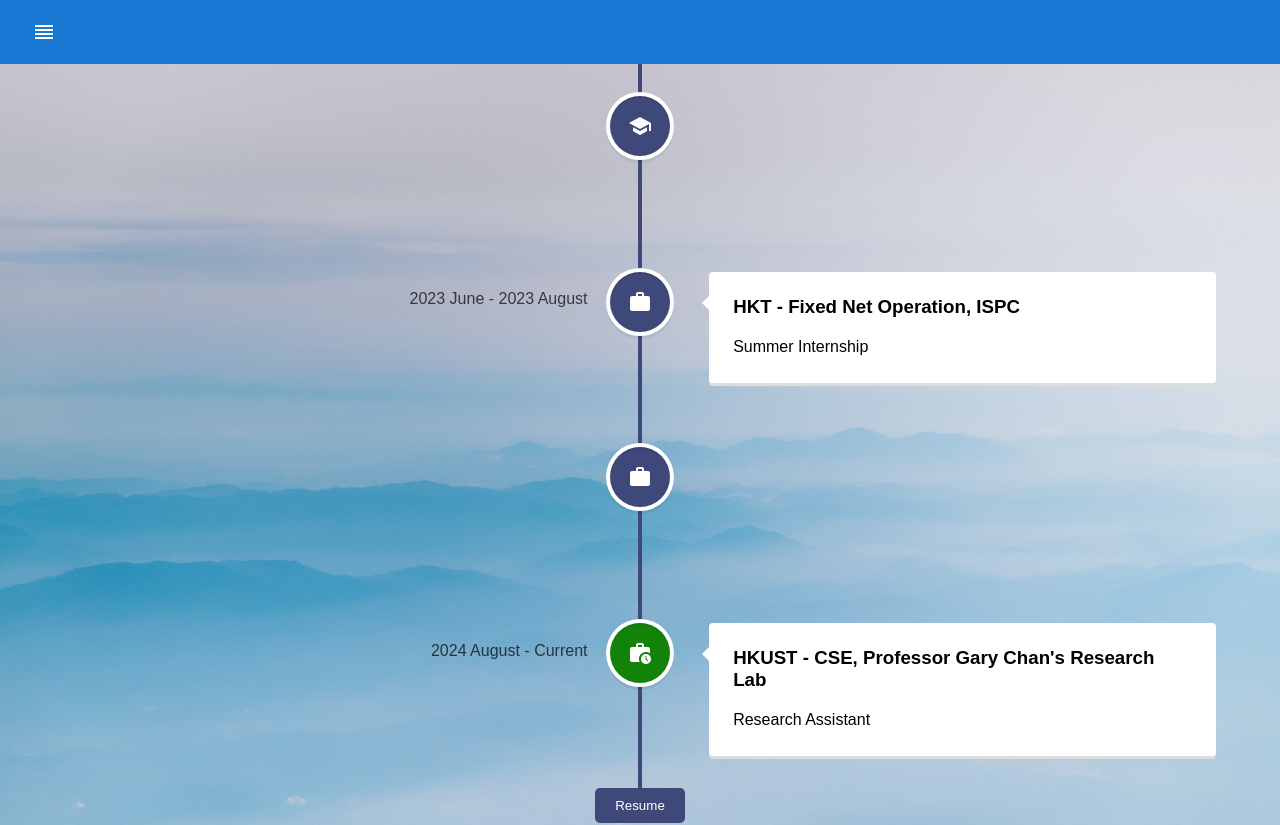
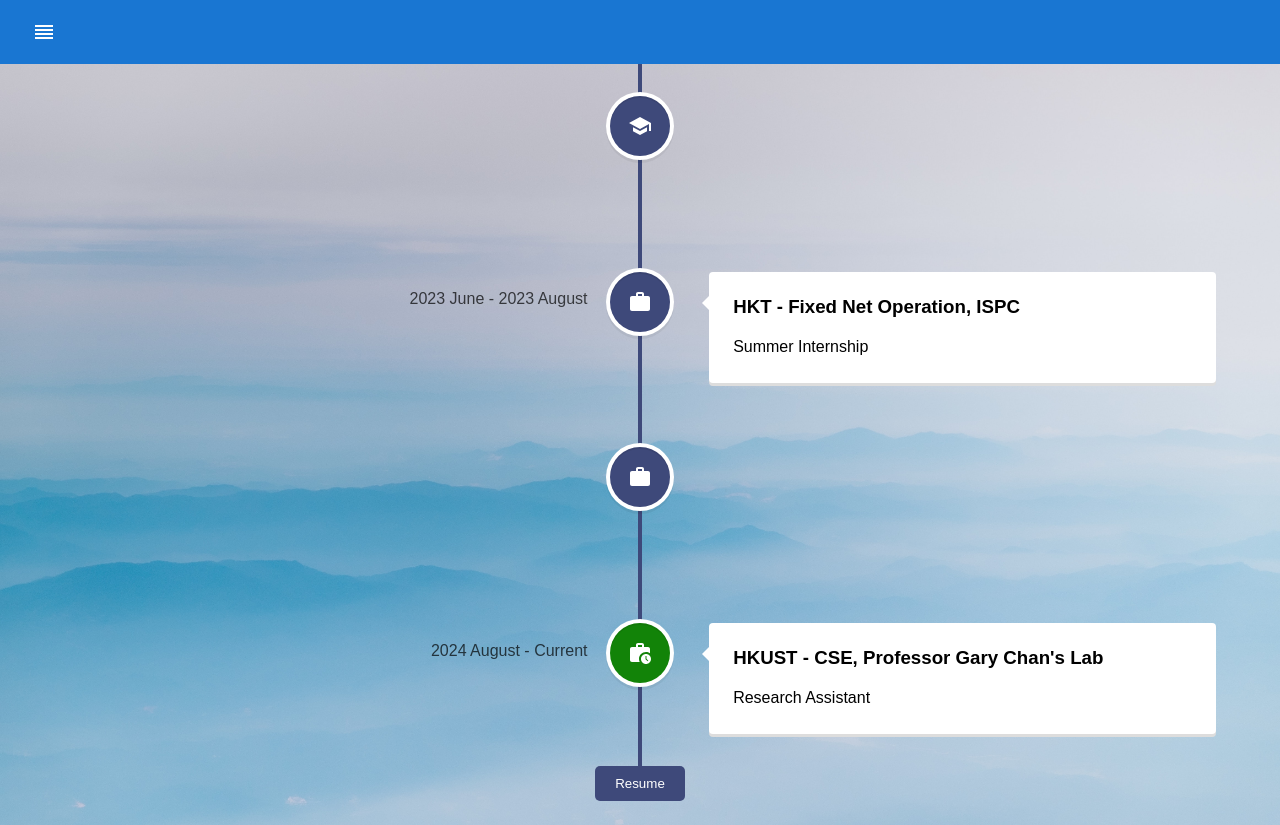
Before and after one commit to hillhc/MyPro, a React (Create React App) app: page /about in a window 1280 px wide. Shown: the top 825 px of the page. Built offline with nearby package versions, Linux system fonts and the light colour scheme.

Commit message:
CV Update

```diff
--- a/src/pages/about.js
+++ b/src/pages/about.js
@@ -46,7 +46,7 @@ function About() {
           date="2024 August - Current"
           iconStyle={{background: '#128308', color : "#fff"}}
           icon={<WorkHistoryIcon  />}>
-          <h3 className="vertical-timeline-element-title">HKUST - CSE, Professor Gary Chan's Research Lab</h3>
+          <h3 className="vertical-timeline-element-title">HKUST - CSE, Professor Gary Chan's Lab</h3>
           <p>Research Assistant</p>
           </VerticalTimelineElement>
         </VerticalTimeline>
```
Also changed, not shown: 1 other file (tests, documents, lock files or other folders).
